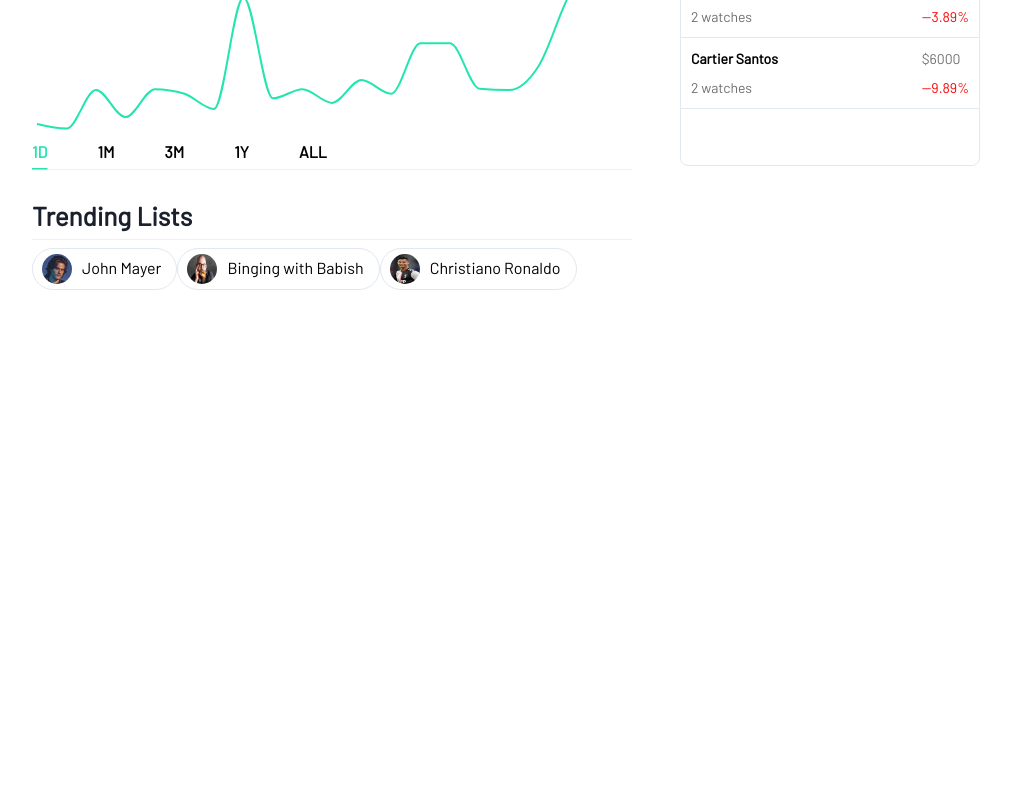
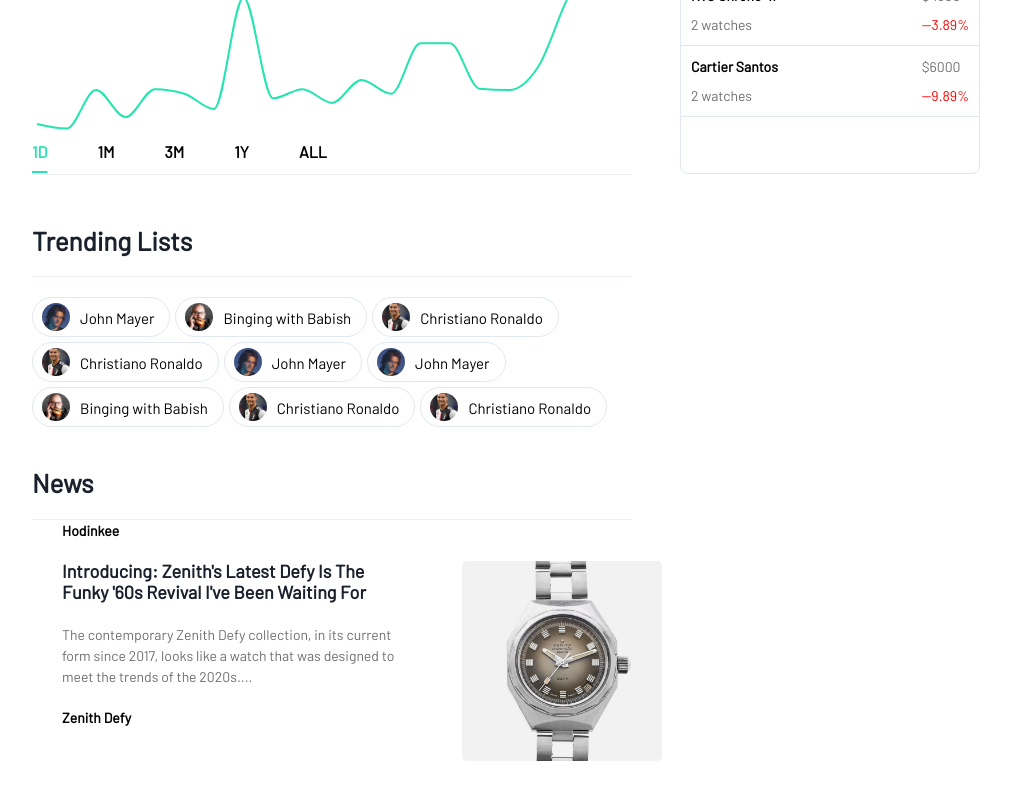
Before and after one commit to samkyuseo/watchstreet, a React (Create React App) app: page /profile in a window 1280 px wide. Shown: the part 328-1128 px from the top of the page, without its empty margins (176-1187 px from the left). Before the commit the page ends 800 px from the top, so only its background shows below. Built offline with nearby package versions, Linux system fonts and the light colour scheme; no server answers; sample sign-in values are in the browser's storage.

Commit message:
added news section (still WIP)

```diff
--- a/src/components/charts/Chart.tsx
+++ b/src/components/charts/Chart.tsx
@@ -18,7 +18,7 @@ const Chart = ({ title, price, priceChange, data }: IChartProps) => {
       <Heading>{title}</Heading>
       <Box>
         <Heading>${neatPrice}</Heading>
-        <Text variant='bold' display='inline-block'>
+        <Text variant='bold-text' display='inline-block'>
           {priceChange < 0 ? '-' : '+'}
           {neatPriceChange} ({percentPriceChange}%)
         </Text>{' '}
@@ -36,20 +36,20 @@ const Chart = ({ title, price, priceChange, data }: IChartProps) => {
         </LineChart>
         <Flex style={{ gap: 50 }}>
           <Text
-            variant='bold'
+            variant='bold-text'
             color='green.light'
             textDecoration='underline'
-            textUnderlineOffset='10px'
+            textUnderlineOffset='13px'
             textDecorationThickness='2px'
           >
             1D
           </Text>
-          <Text variant='bold'>1M</Text>
-          <Text variant='bold'>3M</Text>
-          <Text variant='bold'>1Y</Text>
-          <Text variant='bold'>ALL</Text>
+          <Text variant='bold-text'>1M</Text>
+          <Text variant='bold-text'>3M</Text>
+          <Text variant='bold-text'>1Y</Text>
+          <Text variant='bold-text'>ALL</Text>
         </Flex>
-        <Divider mt='5px' width='100%' />
+        <Divider my='10px' width='100%' />
       </Box>
     </VStack>
   );
--- a/src/components/footers/Footer.tsx
+++ b/src/components/footers/Footer.tsx
@@ -11,7 +11,6 @@ const Footer = () => {
       borderColor='gray.100'
       bg='#f3f3f3'
       width='100%'
-      position='fixed'
     >
       <Container maxWidth='70%' color='#6f6f6f'>
         <Flex marginTop='35px' justifyContent='space-between'>
--- a/src/components/heros/LandingHero.tsx
+++ b/src/components/heros/LandingHero.tsx
@@ -14,9 +14,7 @@ const LandingHero = () => {
     <Container maxWidth='70%' mt='100px' height='100%' marginBottom='100px'>
       <VStack spacing={5}>
         <Heading variant='hero-heading'>watchvalue.io</Heading>
-        <Text variant='hero-text'>
-          Live market pricing and media on your favorite watches
-        </Text>
+        <Text variant='hero-text'>Robinhood but for watches.</Text>
         <Button onClick={signInWithGoogle} variant='pop' size='xl'>
           Sign Up
         </Button>
--- a/src/components/navbars/Navbar.tsx
+++ b/src/components/navbars/Navbar.tsx
@@ -44,11 +44,11 @@ const Navbar = () => {
           </InputGroup>
         </HStack>
         <HStack flex='4' justifyContent='right'>
-          <Text mx='20px' variant='bold'>
+          <Text mx='20px' variant='bold-text'>
             Collection
           </Text>
           <Menu>
-            <MenuButton as={Text} mx='20px' variant='bold'>
+            <MenuButton as={Text} mx='20px' variant='bold-text'>
               Account
             </MenuButton>
             <MenuList>
--- a/src/components/tables/Table.tsx
+++ b/src/components/tables/Table.tsx
@@ -16,7 +16,7 @@ const Table = ({ watches }: ITableProps) => {
       borderColor='gray.200'
     >
       <Flex borderBottom='1px' borderColor='gray.200' width='100%' p='10px'>
-        <Text variant='bold' fontSize='lg'>
+        <Text variant='bold-text' fontSize='lg'>
           Watches
         </Text>
       </Flex>
--- a/src/components/tables/TableItem.tsx
+++ b/src/components/tables/TableItem.tsx
@@ -15,7 +15,7 @@ const TableItem = ({ watch }: ITableItemProps) => {
       flexDirection='row'
     >
       <VStack alignItems='left'>
-        <Text variant='bold' fontSize='sm'>
+        <Text variant='bold-text' fontSize='sm'>
           {watch.modelName}
         </Text>
         <Text fontSize='sm'>{watch.numWatches} watches</Text>
--- a/src/components/tags/Tag.tsx
+++ b/src/components/tags/Tag.tsx
@@ -1,4 +1,4 @@
-import { Flex, Image, Text } from '@chakra-ui/react';
+import { Center, Image, Text } from '@chakra-ui/react';
 
 interface ITagProps {
   image: string;
@@ -7,25 +7,20 @@ interface ITagProps {
 
 const Tag = ({ image, text }: ITagProps) => {
   return (
-    <>
-      <Flex
+    <Center
       border='1px'
       borderColor='gray.200'
       borderRadius='30px'
       pl='9px'
       pr='15px'
       py='5px'
-        width='fit-content'
-        display='flex'
-        flexDirection='row'
       style={{ gap: 10 }}
     >
-        <Image src={image} boxSize='30px' borderRadius='20px' />
-        <Text color='black' mt='2px'>
+      <Image src={image} boxSize='28px' borderRadius='20px' objectFit='cover' />
+      <Text color='black' mt='2px' fontSize='15px'>
         {text}
       </Text>
-      </Flex>
-    </>
+    </Center>
   );
 };
 
--- a/src/pages/profilepage/ProfilePage.tsx
+++ b/src/pages/profilepage/ProfilePage.tsx
@@ -1,21 +1,27 @@
 import {
+  Box,
   Container,
   HStack,
-  VStack,
+  Text,
   Heading,
   Divider,
   Wrap,
-  WrapItem,
+  Image,
+  Flex,
 } from '@chakra-ui/react';
 import { Tag } from '../../components/tags/Tag';
 import { Navbar } from '../../components/navbars/Navbar';
 import { Chart } from '../../components/charts/Chart';
 import { Table } from '../../components/tables/Table';
+
 import { IWatchTableItem } from '../../types/watch';
 import { IDataPoint } from '../../types/chart';
+
 import johnmayer from '../../assets/images/johnmayer.jpg';
 import bingingwithbabish from '../../assets/images/bingingwithbabish.jpeg';
 import christianoronaldo from '../../assets/images/christianoronaldo.jpeg';
+import hodinkeeimage from '../../assets/images/hodinkeeimage.jpeg';
+
 const ProfilePage = () => {
   return (
     <>
@@ -27,18 +33,56 @@ const ProfilePage = () => {
           <Table watches={watches} />
         </HStack>
         {/* Trending List */}
-        <VStack alignItems='left' width='600px' mt='30px'>
+        <Box width='600px' mt='40px'>
           <Heading variant='section-heading'>Trending Lists</Heading>
-          <Divider width='100%' />
-          <Wrap>
-            <WrapItem>
-              {trendingListTags.map((tag, index) => {
-                return <Tag key={index} image={tag.image} text={tag.text} />;
-              })}
-            </WrapItem>
+          <Box marginY='20px'>
+            <Divider width='100%' />
+          </Box>
+          <Wrap spacing='5px' shouldWrapChildren={true}>
+            {trendingListTags.map((tag, index) => {
+              return <Tag key={index} image={tag.image} text={tag.text} />;
+            })}
           </Wrap>
-        </VStack>
+        </Box>
         {/* News */}
+        <Flex width='600px' mt='40px' flexDir='column'>
+          <Heading variant='section-heading'>News</Heading>
+          <Box marginTop='20px'>
+            <Divider width='100%' />
+          </Box>
+          <Box
+            width='660px'
+            mb='100px'
+            paddingX='30px'
+            alignContent={'center'}
+            _hover={{ backgroundColor: 'gray.50' }}
+          >
+            <Text variant='card-company-text' mb='20px'>
+              Hodinkee
+            </Text>
+            <HStack spacing='50px'>
+              <Box width='350px' minHeight='200px'>
+                <Heading variant='card-heading' mb='20px'>
+                  Introducing: Zenith's Latest Defy Is The Funky '60s Revival
+                  I've Been Waiting For
+                </Heading>
+                <Text variant='card-text' mb='20px'>
+                  The contemporary Zenith Defy collection, in its current form
+                  since 2017, looks like a watch that was designed to meet the
+                  trends of the 2020s....
+                </Text>
+                <Text variant='card-ticker-text'>Zenith Defy</Text>
+              </Box>
+              <Image
+                width='200px'
+                minHeight='200px'
+                objectFit='cover'
+                borderRadius='5px'
+                src={hodinkeeimage}
+              />
+            </HStack>
+          </Box>
+        </Flex>
       </Container>
     </>
   );
@@ -150,42 +194,30 @@ const trendingListTags = [
     image: christianoronaldo,
     text: 'Christiano Ronaldo',
   },
-  // {
-  //   image: johnmayer,
-  //   text: 'John Mayer',
-  // },
-  // {
-  //   image: bingingwithbabish,
-  //   text: 'Binging with Babish',
-  // },
-  // {
-  //   image: christianoronaldo,
-  //   text: 'Christiano Ronaldo',
-  // },
-  // {
-  //   image: johnmayer,
-  //   text: 'John Mayer',
-  // },
-  // {
-  //   image: bingingwithbabish,
-  //   text: 'Binging with Babish',
-  // },
-  // {
-  //   image: christianoronaldo,
-  //   text: 'Christiano Ronaldo',
-  // },
-  // {
-  //   image: johnmayer,
-  //   text: 'John Mayer',
-  // },
-  // {
-  //   image: bingingwithbabish,
-  //   text: 'Binging with Babish',
-  // },
-  // {
-  //   image: christianoronaldo,
-  //   text: 'Christiano Ronaldo',
-  // },
+  {
+    image: christianoronaldo,
+    text: 'Christiano Ronaldo',
+  },
+  {
+    image: johnmayer,
+    text: 'John Mayer',
+  },
+  {
+    image: johnmayer,
+    text: 'John Mayer',
+  },
+  {
+    image: bingingwithbabish,
+    text: 'Binging with Babish',
+  },
+  {
+    image: christianoronaldo,
+    text: 'Christiano Ronaldo',
+  },
+  {
+    image: christianoronaldo,
+    text: 'Christiano Ronaldo',
+  },
 ];
 
 export { ProfilePage };
--- a/src/theme/theme.ts
+++ b/src/theme/theme.ts
@@ -10,6 +10,9 @@ const components = {
       'hero-heading': {
         fontSize: '52px',
       },
+      'card-heading': {
+        fontSize: '18px',
+      },
       'section-heading': {
         fontSize: '26px',
       },
@@ -21,13 +24,26 @@ const components = {
       color: '#6f6f6f',
     },
     variants: {
-      bold: {
+      'bold-text': {
         color: 'black',
         fontWeight: 800,
       },
       'hero-text': {
         fontWeight: 500,
         fontSize: '24px',
+      },
+      'card-company-text': {
+        color: 'black',
+        fontWeight: 800,
+        fontSize: '14px',
+      },
+      'card-text': {
+        fontSize: '14px',
+      },
+      'card-ticker-text': {
+        fontSize: '14px',
+        color: 'black',
+        fontWeight: '800',
       },
     },
   },
```
Also changed, not shown: src/components/navbars/LandingNavbar.tsx (+18 -18 lines), src/components/specs/Specs.tsx (+7 -7 lines), src/assets/images/hodinkeeimage.jpeg (added). Lines whose indentation alone changed are shown as unchanged.
